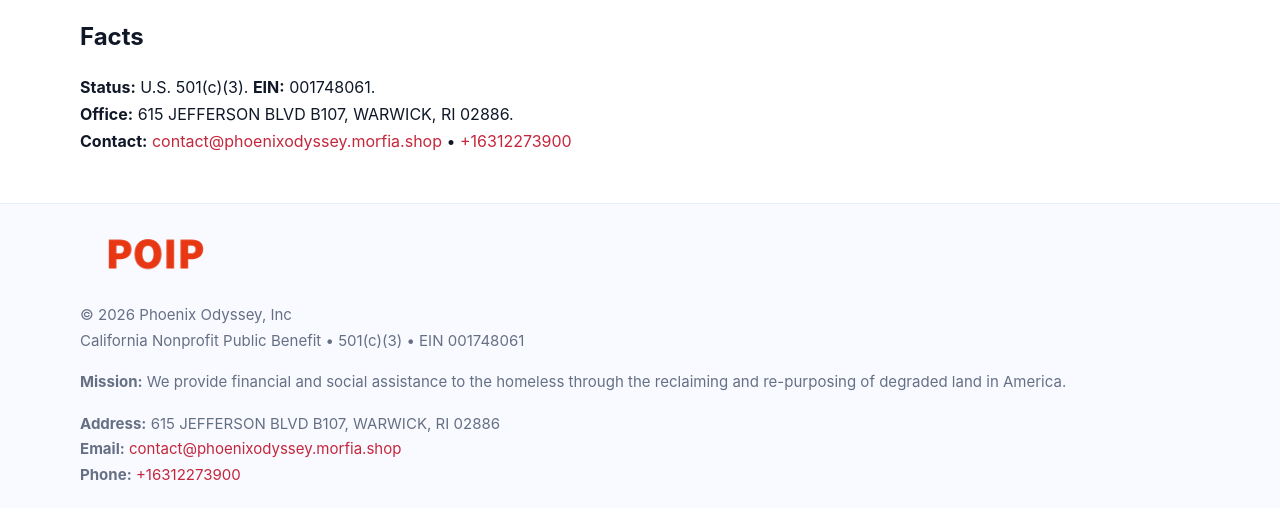
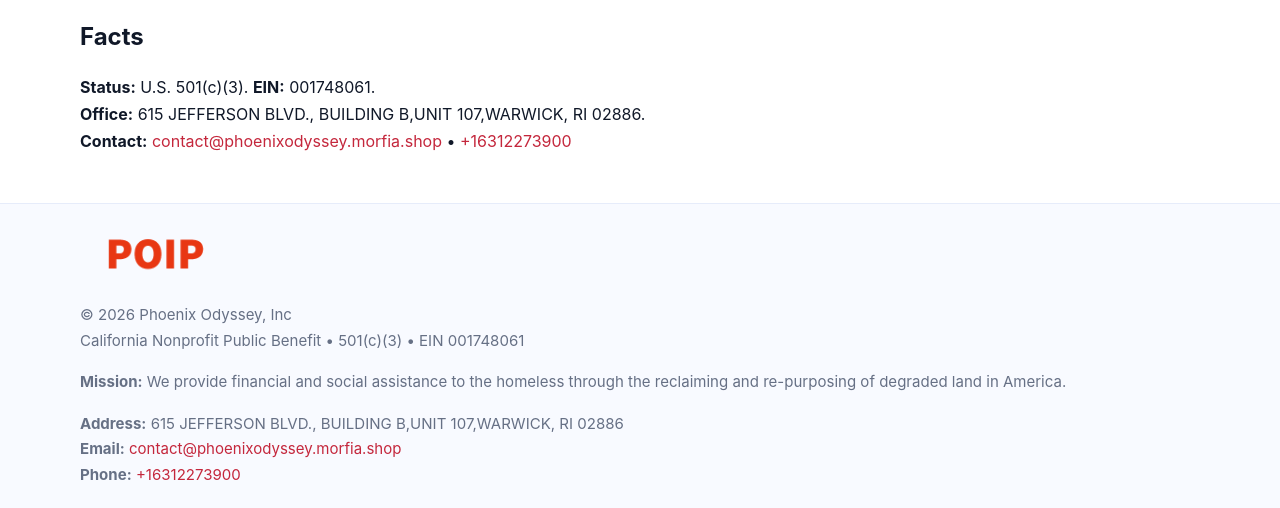
Before and after one commit to thuanbg111/phoenix-odyssey-inc-8061, a plain HTML site: page about.html in a window 1280 px wide. Shown: the part 478-986 px from the top of the page. Drawn offline with Linux system fonts and the light colour scheme.

Commit message:
Safe replace address only

```diff
--- a/about.html
+++ b/about.html
@@ -40,7 +40,7 @@
         </ul>
         <h2>Facts</h2>
         <p><strong>Status:</strong> U.S. 501(c)(3). <strong>EIN:</strong> 001748061.<br>
-           <strong>Office:</strong> 615 JEFFERSON BLVD B107, WARWICK, RI 02886.<br>
+           <strong>Office:</strong> 615 JEFFERSON BLVD., BUILDING B,UNIT 107,WARWICK, RI 02886.<br>
            <strong>Contact:</strong> <a href="mailto:contact@phoenixodyssey.morfia.shop">contact@phoenixodyssey.morfia.shop</a> • <a href="tel:+16312273900">+16312273900</a></p>
       </div>
       <figure><img src="images/about.jpg" alt="About"></figure>
@@ -51,7 +51,7 @@
     <div class="container grid">
       <div><img src="images/logo.png" alt="" style="width:150px;margin-bottom:.6rem"><div class="small">© <span id="year"></span> Phoenix Odyssey, Inc</div><div class="small">California Nonprofit Public Benefit • 501(c)(3) • EIN 001748061</div></div>
       <div><div class="small"><strong>Mission:</strong> We provide financial and social assistance to the homeless through the reclaiming and re-purposing of degraded land in America.</div></div>
-      <div><div class="small"><strong>Address:</strong> 615 JEFFERSON BLVD B107, WARWICK, RI 02886<br><strong>Email:</strong> <a href="mailto:contact@phoenixodyssey.morfia.shop">contact@phoenixodyssey.morfia.shop</a><br><strong>Phone:</strong> <a href="tel:+16312273900">+16312273900</a></div></div>
+      <div><div class="small"><strong>Address:</strong> 615 JEFFERSON BLVD., BUILDING B,UNIT 107,WARWICK, RI 02886<br><strong>Email:</strong> <a href="mailto:contact@phoenixodyssey.morfia.shop">contact@phoenixodyssey.morfia.shop</a><br><strong>Phone:</strong> <a href="tel:+16312273900">+16312273900</a></div></div>
     </div>
   </footer>
 </main>
```
